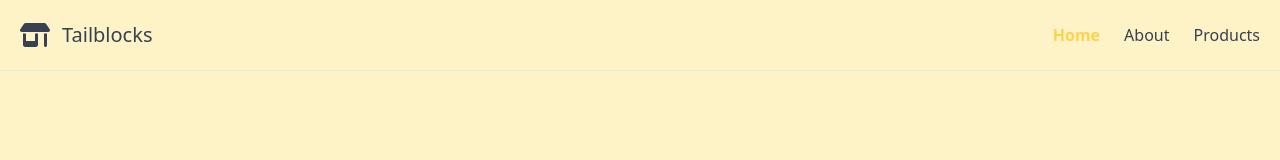
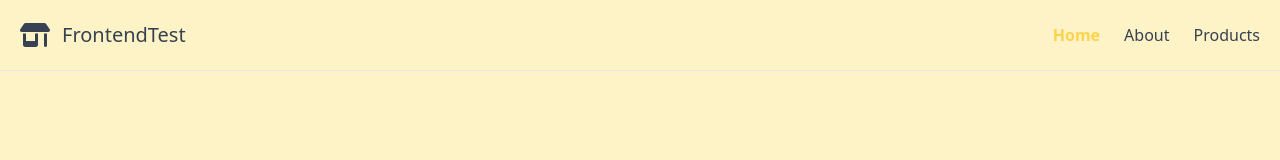
Before and after one commit to rifqee23/Frontend-Test-React, a React app: page / in a window 1280 px wide. Shown: the top 160 px of the page. Built offline with nearby package versions, Linux system fonts and the light colour scheme; the HTML template or start-up script is replaced by a standard one.

Commit message:
Update Navbar.tsx

```diff
--- a/src/components/organisms/Navbar.tsx
+++ b/src/components/organisms/Navbar.tsx
@@ -22,7 +22,7 @@
             className="flex title-font font-medium items-center text-brand-gray"
           >
             <FaShop size={30} />
-            <span className="ml-3 text-xl">Tailblocks</span>
+            <span className="ml-3 text-xl">FrontendTest</span>
           </Link>
 
           <button
```
